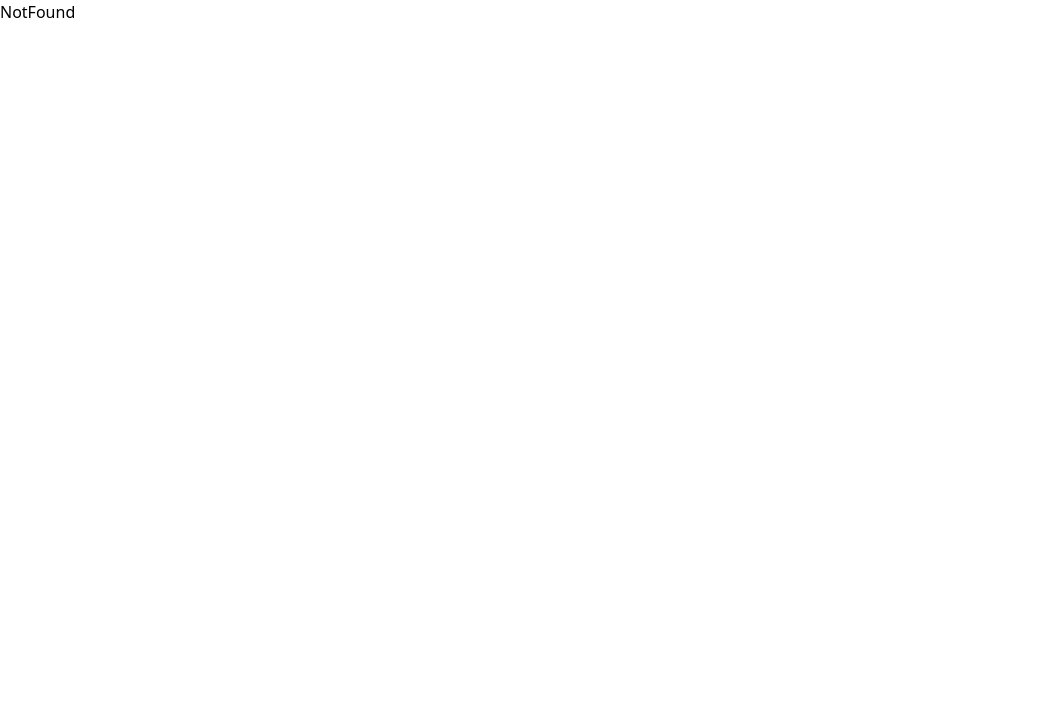
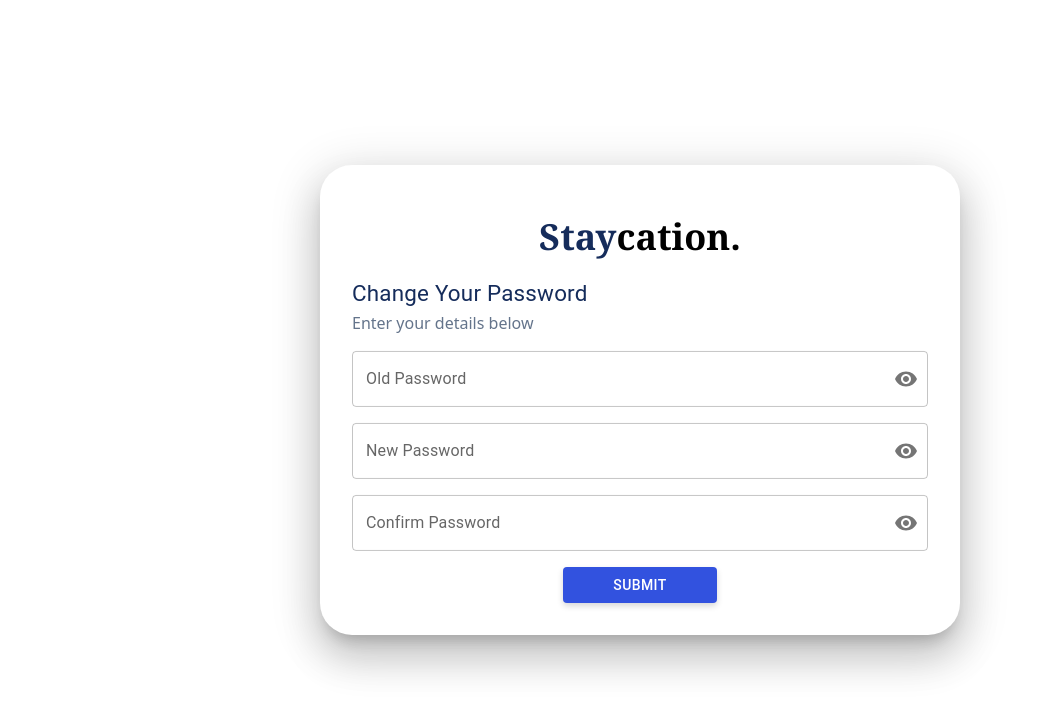
Before and after one commit to RanaFathy123/hotel-app, a React (Vite) app: page /change-pass in a window 1280 px wide. Before the commit this address had no page. Shown: the top 714 px of the page, without its empty margins (0-1045 px from the left). Built offline with nearby package versions, Linux system fonts and the light colour scheme.

Commit message:
ChangePass

```diff
--- a/src/App.tsx
+++ b/src/App.tsx
@@ -18,6 +18,7 @@ import FacilitesData from "./modules/FacilitesModule/components/FacilitesData/Fa
 import Dashboard from "./modules/DashboardModule/components/Dashboard";
 import Home from "./modules/HomeModule/components/Home";
 import Favorites from "./modules/FavoritesModule/components/Favorites";
+import ChangePass from "./modules/AuthModule/components/ChangePass/ChangePass";
 
 const App = () => {
   const routes = createBrowserRouter([
@@ -40,6 +41,7 @@ const App = () => {
         { path: "register", element: <Register /> },
         { path: "forget-pass", element: <ForgetPass /> },
         { path: "reset-pass", element: <ResetPass /> },
+        { path: "change-pass", element: <ChangePass /> },
       ],
     },
     {
--- a/src/interfaces/interfaces.ts
+++ b/src/interfaces/interfaces.ts
@@ -0,0 +1,5 @@
+export interface Form {
+    oldPassword: string;
+    newPassword: string;
+    confirmPassword: string;
+  }
--- a/src/main.tsx
+++ b/src/main.tsx
@@ -1,5 +1,6 @@
 import ReactDOM from "react-dom/client";
 import App from "./App.tsx";
 import "./index.css";
+import 'react-toastify/dist/ReactToastify.css';
 
 ReactDOM.createRoot(document.getElementById("root")!).render(<App />);
--- a/src/modules/AuthModule/components/ChangePass/ChangePass.tsx
+++ b/src/modules/AuthModule/components/ChangePass/ChangePass.tsx
@@ -1,8 +1,212 @@
+import * as React from "react";
+import Backdrop from "@mui/material/Backdrop";
+import Box from "@mui/material/Box";
+import Button from "@mui/material/Button";
+import Typography from "@mui/material/Typography";
+import { axiosInstanceWithHeaders } from "../../../../axiosConfig/axiosInstance";
+import { useFormik } from "formik";
+import { IconButton, createTheme, ThemeProvider } from "@mui/material";
+import { TextField } from "@mui/material";
+import Visibility from "@mui/icons-material/Visibility";
+import VisibilityOff from "@mui/icons-material/VisibilityOff";
+import { validationSchema } from "../../../../validations/validations";
+import { Form } from "../../../../interfaces/interfaces";
+import { toast } from "react-toastify";
+
+const defaultTheme = createTheme();
 
 const ChangePass = () => {
+  const [showOldPassword, setShowOldPassword] = React.useState(false);
+  const [showNewPassword, setShowNewPassword] = React.useState(false);
+  const [showConfirmPassword, setShowConfirmPassword] = React.useState(false);
+
+  const handleClickShowOldPassword = () => setShowOldPassword((show) => !show);
+  const handleMouseDownOldPassword = (
+    event: React.MouseEvent<HTMLButtonElement>
+  ) => {
+    event.preventDefault();
+  };
+
+  const handleClickShowNewPassword = () => setShowNewPassword((show) => !show);
+  const handleMouseDownNewPassword = (
+    event: React.MouseEvent<HTMLButtonElement>
+  ) => {
+    event.preventDefault();
+  };
+
+  const handleClickShowConfirmPassword = () =>
+    setShowConfirmPassword((show) => !show);
+  const handleMouseDownConfirmPassword = (
+    event: React.MouseEvent<HTMLButtonElement>
+  ) => {
+    event.preventDefault();
+  };
+
+  const style = {
+    position: "absolute" as "absolute",
+    top: "50%",
+    left: "50%",
+    transform: "translate(-50%, -50%)",
+    bgcolor: "background.paper",
+    boxShadow: 24,
+    borderRadius: 8,
+    p: 4,
+  };
+
+
+
+  const initialValues: Form = {
+    oldPassword: "",
+    newPassword: "",
+    confirmPassword: "",
+
+  };
+
+  async function onSubmit(values: Form) {
+    try {
+      let response = await axiosInstanceWithHeaders.post(
+        `admin/users/change-password`,
+        values
+      );
+      toast.success('Your Password has changed successfully' || response?.data?.message)
+    } catch (error:any) {
+      toast.error("there's an eror" || error?.response?.data?.message)
+
+    }
+  }
+
+  const formik = useFormik({
+    initialValues,
+    onSubmit,
+    validationSchema
+  });
+
+
   return (
-    <div>ChangePass</div>
-  )
-}
+    <ThemeProvider theme={defaultTheme}>
 
-export default ChangePass
+          <Box sx={style}>
+          <h1 className="p-5 text-4xl font-serif font-bold text-center" >
+            <span className="text-[#152C5B] font-[4rem]" >Stay</span>cation.
+          </h1>
+            <Typography
+              id="transition-modal-title"
+              style={{color:'#152C5B' , fontSize:'1.4rem'}}
+
+            >
+              Change Your Password
+            </Typography>
+            <p className="text-slate-500">Enter your details below</p>
+            <form onSubmit={formik.handleSubmit}>
+              <Box  sx={{ mt: 2 }}>
+                <TextField
+                  fullWidth
+                  style={{ marginBottom: "16px" }}
+                  id="oldPassword"
+                  name="oldPassword"
+                  label="Old Password"
+                  type={showOldPassword ? "text" : "password"}
+                  value={formik.values.oldPassword}
+                  onChange={formik.handleChange}
+                  onBlur={formik.handleBlur}
+                  error={formik.touched.oldPassword && Boolean(formik.errors.oldPassword)}
+                  helperText={
+                    formik.touched.oldPassword && formik.errors.oldPassword
+                  }
+                  InputProps={{
+                    endAdornment: (
+                      <IconButton
+                        onClick={handleClickShowOldPassword}
+                        onMouseDown={handleMouseDownOldPassword}
+                        edge="end"
+                      >
+                        {showOldPassword ? <VisibilityOff /> : <Visibility />}
+                      </IconButton>
+                    ),
+                  }}
+                />
+                <TextField
+                  fullWidth
+                  id="newPassword"
+                  name="newPassword"
+                  style={{ marginBottom: "16px" }}
+                  label="New Password"
+                  type={showNewPassword ? "text" : "password"}
+                  value={formik.values.newPassword}
+                  onChange={formik.handleChange}
+                  onBlur={formik.handleBlur}
+                  error={
+                    formik.touched.newPassword &&
+                    Boolean(formik.errors.newPassword)
+                  }
+                  helperText={
+                    formik.touched.newPassword && formik.errors.newPassword
+                  }
+                  InputProps={{
+                    endAdornment: (
+                      <IconButton
+                        onClick={handleClickShowNewPassword}
+                        onMouseDown={handleMouseDownNewPassword}
+                        edge="end"
+                      >
+                        {showNewPassword ? <VisibilityOff /> : <Visibility />}
+                      </IconButton>
+                    ),
+                  }}
+                />
+                <TextField
+                  fullWidth
+                  id="confirmPassword"
+                  name="confirmPassword"
+                  style={{ marginBottom: "16px" }}
+                  label="Confirm Password"
+                  type={showConfirmPassword ? "text" : "password"}
+                  value={formik.values.confirmPassword}
+                  onChange={formik.handleChange}
+                  onBlur={formik.handleBlur}
+                  error={
+                    formik.touched.confirmPassword &&
+                    Boolean(formik.errors.confirmPassword)
+                  }
+                  helperText={
+                    formik.touched.confirmPassword &&
+                    formik.errors.confirmPassword
+                  }
+                  InputProps={{
+                    endAdornment: (
+                      <IconButton
+                        onClick={handleClickShowConfirmPassword}
+                        onMouseDown={handleMouseDownConfirmPassword}
+                        edge="end"
+                      >
+                        {showConfirmPassword ? (
+                          <VisibilityOff />
+                        ) : (
+                          <Visibility />
+                        )}
+                      </IconButton>
+                    ),
+                  }}
+                />
+              </Box>
+              <div className="text-center">
+                <Button
+                  style={{
+                    backgroundColor: "#3252DF",
+                    color: "white",
+                    width: "11em",
+                    boxShadow: "0px 3px 6px rgba(0, 0, 0, 0.16)",
+                  }}
+                  disabled={ !formik.isValid}
+                  type="submit"
+                >
+                  Submit
+                </Button>
+              </div>
+            </form>
+          </Box>
+    </ThemeProvider>
+  );
+};
+
+export default ChangePass;
--- a/src/modules/AuthModule/components/Login/Login.tsx
+++ b/src/modules/AuthModule/components/Login/Login.tsx
@@ -4,6 +4,7 @@ import {
   InputAdornment,
   InputLabel,
   OutlinedInput,
+  TextField,
 } from "@mui/material";
 import Box from "@mui/material/Box";
 import Button from "@mui/material/Button";
@@ -13,7 +14,10 @@ import Link from "@mui/material/Link";
 import Paper from "@mui/material/Paper";
 import { createTheme, ThemeProvider } from "@mui/material/styles";
 import Typography from "@mui/material/Typography";
+import { useFormik } from "formik";
 import * as React from "react";
+import { axiosInstanceWithHeaders } from "../../../../axiosConfig/axiosInstance";
+import * as Yup from "yup";
 
 function Copyright(props: any) {
   return (
@@ -31,7 +35,6 @@ function Copyright(props: any) {
   );
 }
 
-// TODO remove, this demo shouldn't need to reset the theme.
 const defaultTheme = createTheme();
 
 const Login = () => {
@@ -39,19 +42,39 @@ const Login = () => {
 
   const handleClickShowPassword = () => setShowPassword((show) => !show);
 
+  const initialValues = {
+    email: "",
+    password: "",
+  };
+
+  const validationSchema = Yup.object({
+    email: Yup.string()
+      .required("Email is required")
+      .email("Invalid email address"),
+    password: Yup.string().required("Password is required"),
+  });
+
+  const onSubmit = async (values: any) => {
+    try {
+      let response = await axiosInstanceWithHeaders.post(`https://upskilling-egypt.com:3000/api/v0/admin/users/login`, values);
+      console.log(response);
+    } catch (error) {
+      console.log(error);
+    }
+  };
+
+  const Myform = useFormik({
+    initialValues,
+    onSubmit,
+    validationSchema,
+  });
+
   const handleMouseDownPassword = (
     event: React.MouseEvent<HTMLButtonElement>
   ) => {
     event.preventDefault();
   };
-  const handleSubmit = (event: React.FormEvent<HTMLFormElement>) => {
-    event.preventDefault();
-    const data = new FormData(event.currentTarget);
-    console.log({
-      email: data.get("email"),
-      password: data.get("password"),
-    });
-  };
+
   const backgroundStyle = {
     backgroundSize: "cover",
     backgroundPosition: "center",
@@ -83,58 +106,58 @@ const Login = () => {
             <Typography component="h1" variant="h5">
               Sign in
             </Typography>
-            <Box
-              component="form"
-              noValidate
-              onSubmit={handleSubmit}
-              sx={{ mt: 1 }}
-            >
-              <InputLabel htmlFor="outlined-adornment-email" className="my-4">
-                email
-              </InputLabel>
-              <OutlinedInput
-                id="outlined-adornment-email"
+            <Box component="form" noValidate sx={{ mt: 1 }} onSubmit={Myform.handleSubmit}>
+              <TextField
+                label="email"
+                variant="outlined"
+                color="primary"
+                type="text"
+                name="email"
+                placeholder="John Doe"
+                sx={{ mb: 3 }}
                 fullWidth
-                type="text"
-                label="email"
-                placeholder="Please Type Here"
-                className="bg-[#F5F6F8] mb-10"
-                name="email"
+                value={Myform.values.email}
+                onChange={Myform.handleChange}
+                onBlur={Myform.handleBlur}
+                error={Myform.touched.email && Boolean(Myform.errors.email)}
+                helperText={Myform.touched.email && Myform.errors.email}
+                InputProps={{
+        endAdornment: (
+          <IconButton onClick={togglePasswordVisibility} edge="end">
+            {showPassword ? <VisibilityIcon /> : <VisibilityOffIcon />}
+          </IconButton>
+        ),
+      }}
               />
-              <InputLabel
-                htmlFor="outlined-adornment-password "
-                className="my-3"
-              >
-                Password
-              </InputLabel>
-              <OutlinedInput
-                id="outlined-adornment-password"
+              <TextField
+                label="password"
+                variant="outlined"
+                color="primary"
+                type={showPassword ? "text" : "password"}
+                name="password"
+                placeholder="Your Password"
                 fullWidth
-                name="password"
-                placeholder="Please Type Here"
-                className="bg-[#F5F6F8]"
-                type={showPassword ? "text" : "password"}
-                endAdornment={
+                sx={{ mb: 3 }}
+                value={Myform.values.password}
+                onChange={Myform.handleChange}
+                onBlur={Myform.handleBlur}
+                error={Myform.touched.password && Boolean(Myform.errors.password)}
+                helperText={Myform.touched.password && Myform.errors.password}
+                InputProps={{
+                  endAdornment: (
                     <InputAdornment position="end">
                       <IconButton
                         aria-label="toggle password visibility"
                         onClick={handleClickShowPassword}
                         onMouseDown={handleMouseDownPassword}
-                      edge="end"
                       >
-                      {showPassword ? <VisibilityOff /> : <Visibility />}
+                        {showPassword ? <Visibility /> : <VisibilityOff />}
                       </IconButton>
                     </InputAdornment>
-                }
-                label="Password"
+                  ),
+                }}
               />
-
-              <Button
-                type="submit"
-                fullWidth
-                variant="contained"
-                sx={{ mt: 12, mb: 2 }}
-              >
+              <Button variant="contained" color="primary" type="submit" fullWidth size="medium" disabled={!Myform.isValid}>
                 Sign In
               </Button>
               <Grid container>
--- a/src/validations/validations.ts
+++ b/src/validations/validations.ts
@@ -0,0 +1,16 @@
+import * as Yup from "yup";
+
+const passwordValidation = /^(?=.*[A-Za-z])(?=.*\d)[A-Za-z\d]{6,}$/;
+export const validationSchema = Yup.object().shape({
+  oldPassword: Yup.string().required("Old password is required"),
+  newPassword: Yup.string()
+    .matches(
+      passwordValidation,
+      "Password must be at least 6 characters long and contain at least one letter and one number"
+    )
+    .required("New password is required"),
+
+  confirmPassword: Yup.string()
+    .oneOf([Yup.ref("newPassword")], "Passwords must match")
+    .required("Confirm password is required"),
+});
```
Also changed, not shown: package.json (+7 -1 lines), 1 other file (tests, documents, lock files or other folders). Lines whose indentation alone changed are shown as unchanged.
